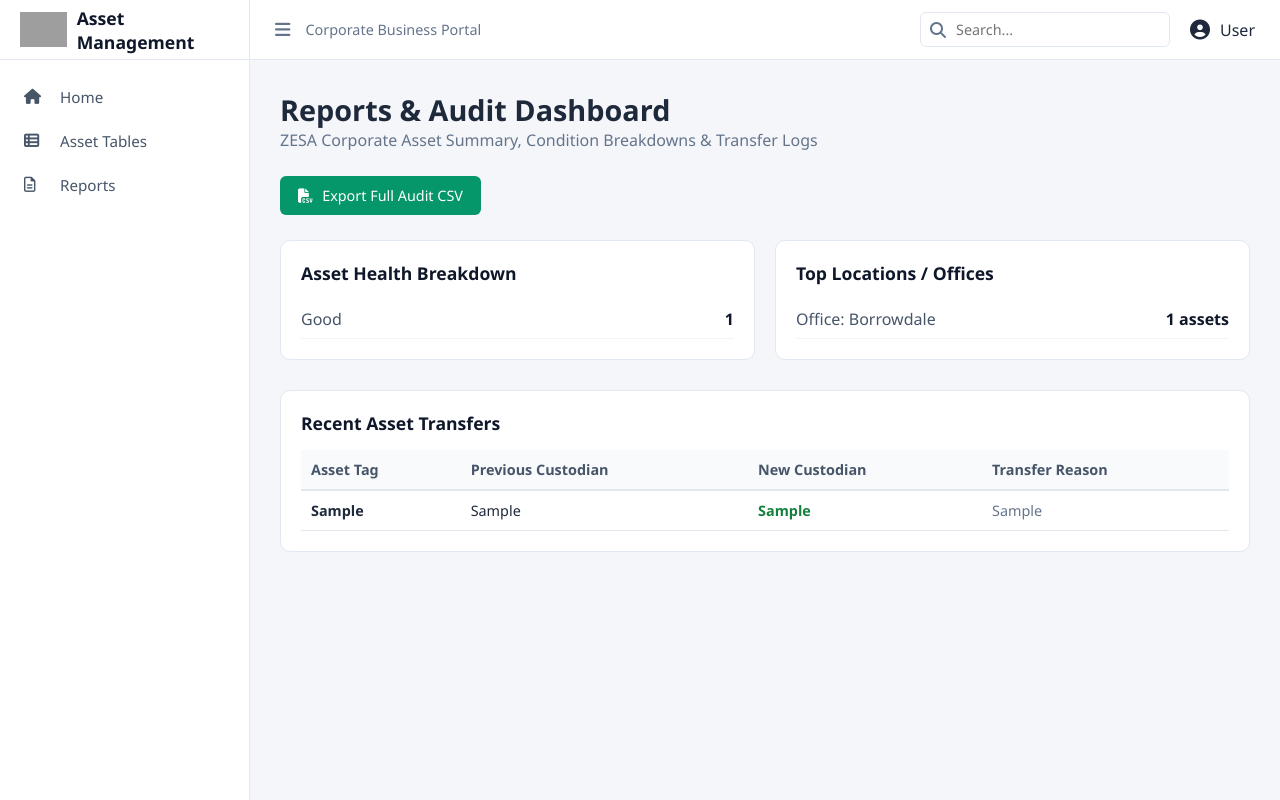
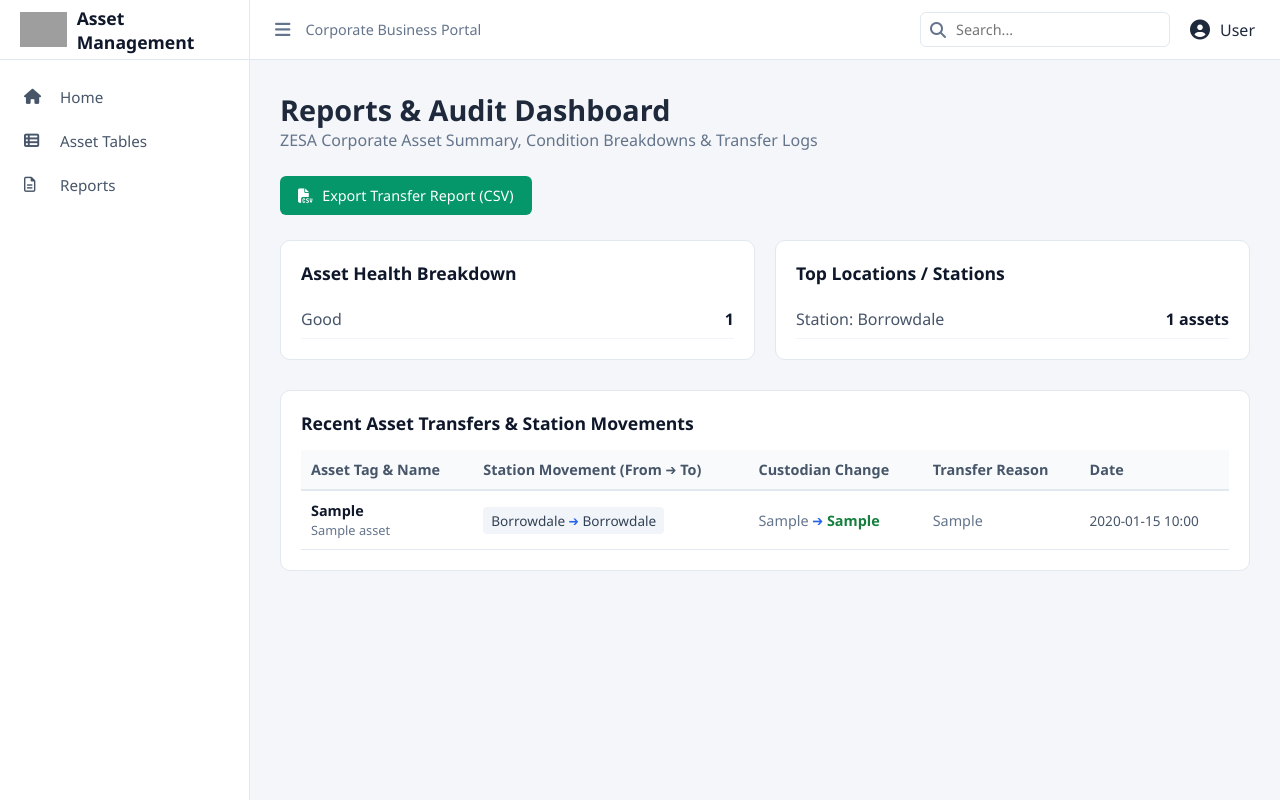
Before and after one commit to Wanashe/Asset_Mgt, a Django app: page /reports/ in a window 1280 px wide. Run offline with Django 5.2, Linux system fonts and the light colour scheme; tables that the repository leaves empty hold one stand-in row (values such as "Sample post"); grey boxes are pictures that could not be loaded.

Commit message:
Enhanced asset features

```diff
--- a/assetsync/templates/assets/asset_add.html
+++ b/assetsync/templates/assets/asset_add.html
@@ -64,7 +64,7 @@
 
         <!-- Row 4: Physical Location & Audited Station/Office -->
         <div style="display: grid; grid-template-columns: 1fr 1fr; gap: 15px; margin-bottom: 15px;">
-            <div>
+            <!-- <div>
                 <label style="display: block; font-weight: 500; margin-bottom: 5px; font-size: 0.85rem;">Room / Floor Record</label>
                 <select name="current_location" style="width: 100%; padding: 8px 12px; border: 1px solid #cbd5e1; border-radius: 6px; outline: none; font-size: 0.9rem;">
                     <option value="">-- Select Room (Optional) --</option>
@@ -72,9 +72,9 @@
                         <option value="{{ loc.id }}">{{ loc.get_building_display }} - Floor {{ loc.floor }} (Room {{ loc.room_number }})</option>
                     {% endfor %}
                 </select>
-            </div>
+            </div> -->
             <div>
-                <label style="display: block; font-weight: 500; margin-bottom: 5px; font-size: 0.85rem;">Audited Location / Station</label>
+                <label style="display: block; font-weight: 500; margin-bottom: 5px; font-size: 0.85rem;"> Location / Station</label>
                 <select name="office_number" style="width: 100%; padding: 8px 12px; border: 1px solid #cbd5e1; border-radius: 6px; outline: none; font-size: 0.9rem;">
                     <option value="">-- Select Station / Depot --</option>
                     <option value="Borrowdale">Borrowdale</option>
--- a/assetsync/templates/assets/asset_sync.html
+++ b/assetsync/templates/assets/asset_sync.html
@@ -41,8 +41,8 @@
         <a href="{% url 'assets:generate_pdf_report' %}" target="_blank" style="background-color: #dc2626; color: white; padding: 10px 18px; border-radius: 6px; text-decoration: none; font-size: 0.9rem; font-weight: 500;">
             <i class="fa-solid fa-file-pdf" style="margin-right: 6px;"></i> PDF
         </a>
-        <a href="{% url 'assets:asset_export_csv' %}" style="background-color: #059669; color: white; padding: 10px 18px; border-radius: 6px; text-decoration: none; font-size: 0.9rem; font-weight: 500;">
-            <i class="fa-solid fa-file-csv" style="margin-right: 6px;"></i> Export CSV
+        <a  href="{% url 'assets:asset_export_csv' %}" style="background-color: #059669; color: white; padding: 10px 18px; border-radius: 6px; text-decoration: none; font-size: 0.9rem; font-weight: 500;">
+    <i class="fa-solid fa-file-csv" style="margin-right: 6px;"></i> Export Asset Inventory (CSV)
         </a>
         <a href="{% url 'assets:asset_transfer' %}" style="background-color: #0f172a; color: white; padding: 10px 18px; border-radius: 6px; text-decoration: none; font-size: 0.9rem; font-weight: 500;">
             <i class="fa-solid fa-arrows-rotate" style="margin-right: 6px;"></i> Asset Transfer
--- a/assetsync/templates/assets/reports.html
+++ b/assetsync/templates/assets/reports.html
@@ -8,12 +8,12 @@
 
 <!-- Quick Actions / Export Row -->
 <div style="display: flex; gap: 10px; margin-bottom: 25px;">
-    <a href="{% url 'assets:asset_export_csv' %}" style="background-color: #059669; color: white; padding: 10px 18px; border-radius: 6px; text-decoration: none; font-size: 0.9rem; font-weight: 500;">
-        <i class="fa-solid fa-file-csv" style="margin-right: 6px;"></i> Export Full Audit CSV
-    </a>
-    <!-- <a href="{% url 'assets:transfer_history_report' %}" style="background-color: #0f172a; color: white; padding: 10px 18px; border-radius: 6px; text-decoration: none; font-size: 0.9rem; font-weight: 500;">
-        <i class="fa-solid fa-clock-rotate-left" style="margin-right: 6px;"></i> View Full Movement Log
-    </a> -->
+    <a href="{% url 'assets:transfer_export_csv' %}" style="background-color: #059669; color: white; padding: 10px 18px; border-radius: 6px; text-decoration: none; font-size: 0.9rem; font-weight: 500;">
+    <i class="fa-solid fa-file-csv" style="margin-right: 6px;"></i> Export Transfer Report (CSV)
+</a>
+    <!-- <a href="{% url 'assets:transfer_export_pdf' %}" style="background-color: #2563eb; color: white; padding: 10px 18px; border-radius: 6px; text-decoration: none; font-size: 0.9rem; font-weight: 500;">
+    <i class="fa-solid fa-file-pdf" style="margin-right: 6px;"></i> Export Transfer Report (PDF)
+</a> -->
 </div>
 
 <!-- Summary Cards Grid -->
@@ -33,11 +33,11 @@
 
     <!-- Office Allocation Summary -->
     <div style="background: white; border: 1px solid #e2e8f0; border-radius: 10px; padding: 20px;">
-        <h3 style="font-size: 1.1rem; color: #0f172a; margin-bottom: 15px;">Top Locations / Offices</h3>
+        <h3 style="font-size: 1.1rem; color: #0f172a; margin-bottom: 15px;">Top Locations / Stations</h3>
         <ul style="list-style: none; padding: 0; margin: 0;">
             {% for office in office_counts %}
             <li style="display: flex; justify-content: space-between; padding: 8px 0; border-bottom: 1px solid #f1f5f9;">
-                <span style="font-weight: 500; color: #475569;">Office: {{ office.office_number|default:"Unassigned" }}</span>
+                <span style="font-weight: 500; color: #475569;">Station: {{ office.office_number|default:"Unassigned" }}</span>
                 <span style="font-weight: 700; color: #0f172a;">{{ office.total }} assets</span>
             </li>
             {% endfor %}
@@ -47,27 +47,42 @@
 
 <!-- Recent Asset Movement / Transfer Audit Log Table -->
 <div style="background: white; border-radius: 10px; border: 1px solid #e2e8f0; padding: 20px;">
-    <h3 style="font-size: 1.1rem; color: #0f172a; margin-bottom: 15px;">Recent Asset Transfers</h3>
+    <h3 style="font-size: 1.1rem; color: #0f172a; margin-bottom: 15px;">Recent Asset Transfers & Station Movements</h3>
     <table style="width: 100%; border-collapse: collapse; text-align: left; font-size: 0.9rem;">
         <thead>
             <tr style="background-color: #f8fafc; border-bottom: 2px solid #e2e8f0; color: #475569;">
-                <th style="padding: 10px;">Asset Tag</th>
-                <th style="padding: 10px;">Previous Custodian</th>
-                <th style="padding: 10px;">New Custodian</th>
+                <th style="padding: 10px;">Asset Tag & Name</th>
+                <th style="padding: 10px;">Station Movement (From ➔ To)</th>
+                <th style="padding: 10px;">Custodian Change</th>
                 <th style="padding: 10px;">Transfer Reason</th>
+                <th style="padding: 10px;">Date</th>
             </tr>
         </thead>
         <tbody>
             {% for transfer in recent_transfers %}
             <tr style="border-bottom: 1px solid #e2e8f0;">
-                <td style="padding: 10px; font-weight: 600;">{{ transfer.asset.asset_tag|default:"-" }}</td>
-                <td style="padding: 10px;">{{ transfer.from_person|default:"Unassigned" }}</td>
-                <td style="padding: 10px; color: #15803d; font-weight: 600;">{{ transfer.to_person }}</td>
-                <td style="padding: 10px; color: #64748b;">{{ transfer.reason }}</td>
+                <td style="padding: 10px;">
+                    <strong style="color: #0f172a;">{{ transfer.asset.asset_tag|default:"-" }}</strong><br>
+                    <span style="font-size: 0.8rem; color: #64748b;">{{ transfer.asset.name }}</span>
+                </td>
+                <td style="padding: 10px;">
+                    <span style="background: #f1f5f9; padding: 4px 8px; border-radius: 4px; font-size: 0.85rem; color: #334155;">
+                        {{ transfer.get_from_office_display|default:transfer.from_office|default:"Origin" }}
+                        <strong style="color: #2563eb;">➔</strong>
+                        {{ transfer.get_to_office_display|default:transfer.to_office|default:"Current" }}
+                    </span>
+                </td>
+                <td style="padding: 10px;">
+                    <span style="color: #64748b;">{{ transfer.from_person|default:"None" }}</span>
+                    <strong style="color: #2563eb;">➔</strong>
+                    <span style="color: #15803d; font-weight: 600;">{{ transfer.to_person|default:"None" }}</span>
+                </td>
+                <td style="padding: 10px; color: #64748b;">{{ transfer.reason|default:"No reason specified" }}</td>
+                <td style="padding: 10px; color: #475569; font-size: 0.85rem;">{{ transfer.transferred_at|date:"Y-m-d H:i" }}</td>
             </tr>
             {% empty %}
             <tr>
-                <td colspan="4" style="padding: 15px; text-align: center; color: #64748b;">No transfer logs recorded yet.</td>
+                <td colspan="5" style="padding: 20px; text-align: center; color: #64748b;">No transfer logs recorded yet.</td>
             </tr>
             {% endfor %}
         </tbody>
--- a/assetsync/urls.py
+++ b/assetsync/urls.py
@@ -18,7 +18,11 @@ urlpatterns = [
     path('asset-tables/export/', views.asset_export_csv, name='asset_export_csv'),
     path('reports/export-pdf/', views.generate_pdf_report, name='generate_pdf_report'),
 
-    # Reports
+    # Reports Hub & History Logs
     path('reports/', views.reports_dashboard, name='reports_dashboard'),
     path('reports/transfer/', views.transfer_history_report, name='transfer_history_report'),
+
+    # Active Transfer & Inventory Export Routes
+    path('export/transfers/csv/', views.transfer_export_csv, name='transfer_export_csv'),
+    path('export/transfers/pdf/', views.generate_pdf_report, name='transfer_export_pdf'),
 ]
--- a/assetsync/views.py
+++ b/assetsync/views.py
@@ -51,7 +51,7 @@ def asset_sync_workspace(request):
     if search_query:
         assets = assets.filter(
             Q(assigned_to__icontains=search_query) |      # Custodian Name search
-            Q(office_number__icontains=search_query) |     # Office Number search
+            Q(office_number__icontains=search_query) |    # Office Number search
             Q(department__icontains=search_query) |        # Department search
             Q(name__icontains=search_query) |              # Item Description search
             Q(asset_tag__icontains=search_query) |         # Asset Tag search
@@ -252,9 +252,9 @@ def asset_transfer(request, asset_id=None):
 
 
 def asset_export_csv(request):
-    """Exports all asset audit records including Region and Serial Number to a downloadable CSV file."""
+    """Exports all registered assets inventory records to a downloadable CSV file."""
     response = HttpResponse(content_type='text/csv')
-    response['Content-Disposition'] = 'attachment; filename="ZESA_Asset_Inventory_Audit.csv"'
+    response['Content-Disposition'] = 'attachment; filename="ZESA_Asset_Inventory.csv"'
 
     writer = csv.writer(response)
     writer.writerow([
@@ -288,6 +288,39 @@ def asset_export_csv(request):
             asset.assigned_to or '-',
             asset.checked_by or '-',
             asset.date_checked or asset.purchase_date or '-'
+        ])
+
+    return response
+
+
+def transfer_export_csv(request):
+    """Exports the asset transfer and station movement logs to a downloadable CSV file."""
+    response = HttpResponse(content_type='text/csv')
+    response['Content-Disposition'] = 'attachment; filename="ZESA_Asset_Transfer_Report.csv"'
+
+    writer = csv.writer(response)
+    writer.writerow([
+        'Asset Tag',
+        'Item Name',
+        'From Station',
+        'To Station',
+        'Previous Custodian',
+        'New Custodian',
+        'Transfer Reason',
+        'Transfer Date'
+    ])
+
+    transfers = AssetTransfer.objects.select_related('asset').all().order_by('-transferred_at')
+    for transfer in transfers:
+        writer.writerow([
+            transfer.asset.asset_tag,
+            transfer.asset.name,
+            transfer.get_from_office_display() or transfer.from_office or 'Origin',
+            transfer.get_to_office_display() or transfer.to_office or 'Current',
+            transfer.from_person or 'None',
+            transfer.to_person or 'None',
+            transfer.reason or 'No reason specified',
+            transfer.transferred_at.strftime('%Y-%m-%d %H:%M') if transfer.transferred_at else ''
         ])
 
     return response
```
Also changed, not shown: assetsync/templates/assets/asset_transfer.html (+23 -0 lines).
